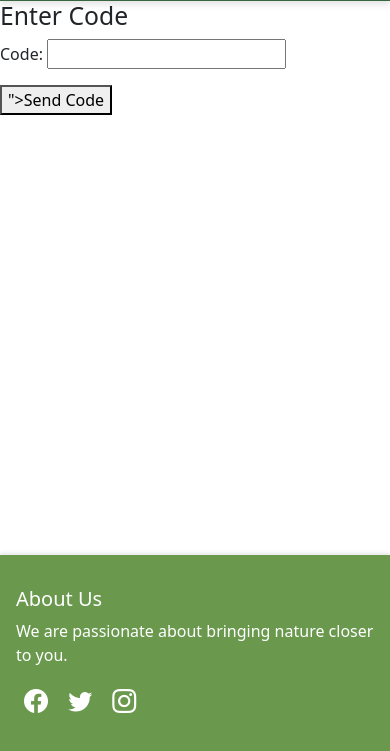
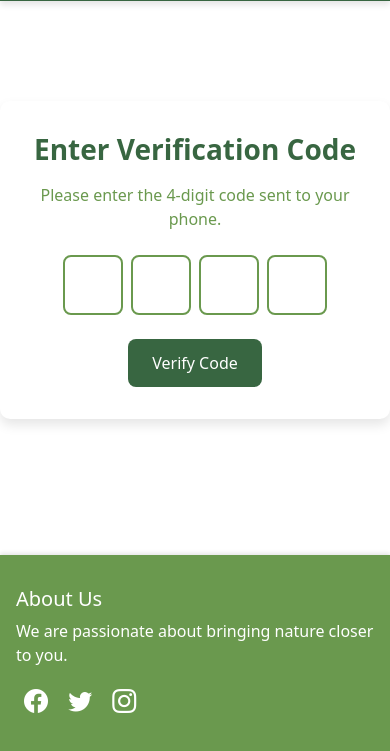
Before and after one commit to ALI-Hash1/flower-store, a Django app: page /accounts/reset-phone-done/ in a window 390 px wide. Shown: the part 93-844 px from the top of the page. Run offline with Django 5.2, Linux system fonts and the light colour scheme; some libraries are stand-ins or nearby versions.

Commit message:
all email reset password and phone reset password steps and pages was desighned successfully

```diff
--- a/flower_store/accounts/forms.py
+++ b/flower_store/accounts/forms.py
@@ -1,10 +1,8 @@
 from django import forms
-from django.forms import PasswordInput
 from django.contrib.auth.forms import ReadOnlyPasswordHashField
 from django.core.exceptions import ValidationError
 from .models import User
-from django.contrib import messages
-from django.contrib.auth.forms import PasswordChangeForm
+from django.contrib.auth.forms import PasswordChangeForm, PasswordResetForm
 
 
 class UserCreationForm(forms.ModelForm):
@@ -100,7 +98,11 @@ class ChangeEmailForm(forms.Form):
 
 
 class ChangePhoneForm(forms.Form):
-    phone_number = forms.CharField(max_length=11, min_length=11)
+    phone_number = forms.CharField(max_length=11, min_length=11, widget=forms.TextInput(attrs={
+        'class': 'form-control',
+        'placeholder': 'Enter your phone number',
+        'style': 'border-radius: 8px; border: 1px solid #6a994e; padding: 10px; font-size: 1rem;',
+    }), )
 
     def clean_phone_number(self):
         phone = self.cleaned_data.get('phone_number')
@@ -113,8 +115,17 @@ class ChangePhoneForm(forms.Form):
 
 
 class PhoneVerifyCodeForm(forms.Form):
-    code = forms.IntegerField()
-
+    code = forms.IntegerField(
+        widget=forms.NumberInput(attrs={
+            'class': 'form-control code-input',
+            'style': 'width: 60px; height: 60px; padding: 10px; font-size: 1.5rem; text-align: center; border-radius: 8px; border: 2px solid #6a994e;',
+            'maxlength': '4',
+            'inputmode': 'numeric',
+            'pattern': '[0-9]*',
+        }),
+        label="",
+        required=True
+    )
 
 class SetNewPasswordForm(forms.Form):
     new_password1 = forms.CharField(
@@ -148,15 +159,23 @@ class CustomPasswordChangeForm(PasswordChangeForm):
             'placeholder': 'Enter your current password',
             'style': 'margin-bottom: 15px; border-radius: 8px;'
         })
-        # تغییر ویجت فیلد رمز عبور جدید
         self.fields['new_password1'].widget.attrs.update({
             'class': 'form-control',
             'placeholder': 'Enter your new password',
             'style': 'margin-bottom: 15px; border-radius: 8px;'
         })
-        # تغییر ویجت فیلد تکرار رمز عبور جدید
         self.fields['new_password2'].widget.attrs.update({
             'class': 'form-control',
             'placeholder': 'Confirm your new password',
             'style': 'margin-bottom: 15px; border-radius: 8px;'
         })
+
+
+class CustomPasswordResetForm(PasswordResetForm):
+    email = forms.EmailField(
+        widget=forms.EmailInput(attrs={
+            'class': 'form-control',
+            'placeholder': 'Enter your email address',
+            'style': 'border-radius: 8px; border: 1px solid #6a994e; padding: 10px; font-size: 1rem;',
+        })
+    )
--- /dev/null
+++ b/flower_store/accounts/static/accounts/css/reset-phone-code-styles.css
@@ -0,0 +1,68 @@
+.verification-card {
+    background-color: var(--white);
+    border-radius: 10px;
+    padding: 2rem;
+    box-shadow: 0 6px 12px rgba(0, 0, 0, 0.1);
+    max-width: 400px;
+    width: 100%;
+    display: flex;
+    flex-direction: column;
+    align-items: center;
+    justify-content: center;
+}
+
+.verification-card h1 {
+    font-size: 1.75rem;
+    font-weight: bold;
+    margin-bottom: 1rem;
+    color: var(--green-dark);
+}
+
+.verification-card p {
+    font-size: 1rem;
+    margin-bottom: 1.5rem;
+    color: var(--green-medium);
+}
+
+.code-inputs {
+    display: flex;
+    gap: 0.5rem;
+    margin-bottom: 1.5rem;
+}
+
+.code-inputs input {
+    width: 60px;
+    height: 60px;
+    font-size: 1.5rem;
+    text-align: center;
+    border: 2px solid var(--green-medium);
+    border-radius: 8px;
+    outline: none;
+    transition: border-color 0.3s;
+    -moz-appearance: textfield; /* حذف فلش‌ها در فایرفاکس */
+}
+
+.code-inputs input::-webkit-outer-spin-button,
+.code-inputs input::-webkit-inner-spin-button {
+    -webkit-appearance: none; /* حذف فلش‌ها در کروم */
+    margin: 0;
+}
+
+.code-inputs input:focus {
+    border-color: var(--red-dark);
+}
+
+.verification-card button {
+    background-color: var(--green-dark);
+    color: var(--white);
+    border: none;
+    padding: 0.75rem 1.5rem;
+    border-radius: 8px;
+    font-size: 1rem;
+    cursor: pointer;
+    transition: background-color 0.3s;
+}
+
+.verification-card button:hover {
+    background-color: var(--green-medium);
+}
--- a/flower_store/accounts/templates/accounts/password-reset-phone-done.html
+++ b/flower_store/accounts/templates/accounts/password-reset-phone-done.html
@@ -2,26 +2,51 @@
 {% load static %}
 
 {% block extra_headers %}
-    <link rel="stylesheet" href="{% static 'accounts/css/register.css' %}">
+    <link rel="stylesheet" href="{% static 'accounts/css/reset-phone-code-styles.css' %}">
 {% endblock %}
 
 {% block content %}
 
-
-    <div class="main-container">
-        <!-- Form Container -->
-        <div class="register-container">
-
-            <!-- Right side for form -->
-            <div class="register-form-container">
-                <h2>Enter Code</h2>
-                <form class="register-form" action="" method="post">
-                    {% csrf_token %}
-                    {{form.as_p}}
-                    <button type="submit">">Send Code</button>
-                </form>
+     <div class="verification-card" style="margin: 100px auto;">
+        <h1>Enter Verification Code</h1>
+        <p style="text-align: center;">Please enter the 4-digit code sent to your phone.</p>
+        <form method="post">
+            {% csrf_token %}
+            <div class="code-inputs">
+                <input type="text" maxlength="1" data-index="0" required>
+                <input type="text" maxlength="1" data-index="1" required>
+                <input type="text" maxlength="1" data-index="2" required>
+                <input type="text" maxlength="1" data-index="3" required>
             </div>
-        </div>
+            <input type="hidden" id="final-code" name="code">
+            <button type="submit" style="display: block; margin: auto;">Verify Code</button>
+        </form>
     </div>
 
 {% endblock %}
+
+{% block scripts %}
+    <script>
+        const inputs = document.querySelectorAll(".code-inputs input");
+        const finalCodeInput = document.getElementById("final-code");
+
+        inputs.forEach((input, index) => {
+            input.addEventListener("input", (e) => {
+                const value = e.target.value;
+                if (value.length === 1 && index < inputs.length - 1) {
+                    inputs[index + 1].focus(); // فوکوس به مربع بعدی
+                }
+
+                // جمع‌آوری مقادیر برای فیلد پنهان
+                const code = Array.from(inputs).map(input => input.value).join("");
+                finalCodeInput.value = code;
+            });
+
+            input.addEventListener("keydown", (e) => {
+                if (e.key === "Backspace" && index > 0 && !e.target.value) {
+                    inputs[index - 1].focus(); // فوکوس به مربع قبلی
+                }
+            });
+        });
+    </script>
+{% endblock %}
--- a/flower_store/accounts/views.py
+++ b/flower_store/accounts/views.py
@@ -5,7 +5,7 @@ from django.contrib.auth.mixins import LoginRequiredMixin, UserPassesTestMixin
 from django.shortcuts import render, redirect
 from django.views import View
 from .forms import RegisterForm, LoginForm, VerifyCodeForm, ChangeEmailForm, ChangePhoneForm, PhoneVerifyCodeForm, \
-    SetNewPasswordForm, CustomPasswordChangeForm
+    SetNewPasswordForm, CustomPasswordChangeForm, CustomPasswordResetForm
 from .models import User, OtpCode
 from django.contrib import messages
 from django.contrib.auth import login, logout, authenticate
@@ -133,6 +133,7 @@ class PasswordResetView(auth_views.PasswordResetView):
     template_name = 'accounts/password-reset-form.html'
     success_url = reverse_lazy('accounts:user_reset_password_done')
     email_template_name = 'accounts/password-reset-email.html'
+    form_class = CustomPasswordResetForm
 
 
 class PasswordResetDoneView(auth_views.PasswordResetDoneView):
@@ -142,6 +143,7 @@ class PasswordResetDoneView(auth_views.PasswordResetDoneView):
 class PasswordResetConfirmView(auth_views.PasswordResetConfirmView):
     template_name = 'accounts/password-reset-confirm.html'
     success_url = reverse_lazy('accounts:user_login')
+    form_class = CustomPasswordChangeForm
 
     def form_valid(self, form):
         response = super().form_valid(form)
@@ -229,23 +231,24 @@ class PasswordResetPhoneDoneView(View):
 
 
 class PasswordResetFunctionView(View):
-    form = SetNewPasswordForm
+    def setup(self, request, *args, **kwargs):
+        user_session = request.session['user_reset_phone']
+        self.user = User.objects.get(phone_number=user_session['phone_number'])
+        self.form = CustomPasswordChangeForm
+        super().setup(request, *args, **kwargs)
+
     template = 'accounts/phone-change-password.html'
 
     def get(self, request):
         if not request.session.get('key'):
             messages.error(request, "دسترسی غیرمجاز. لطفاً ابتدا درخواست ریست رمز عبور را انجام دهید")
             return redirect('accounts:user_reset_password_phone')
-        return render(request, self.template, {'form': self.form})
+        return render(request, self.template, {'form': self.form(self.user)})
 
     def post(self, request):
-        form = self.form(request.POST)
+        form = self.form(self.user, request.POST)
         if form.is_valid():
-            cd = form.cleaned_data
-            user_session = request.session['user_reset_phone']
-            user = User.objects.get(phone_number=user_session['phone_number'])
-            user.set_password(cd['new_password1'])
-            user.save()
+            form.save()
             messages.success(self.request, "رمز عبور شما با موفقیت تغییر یافت. لطفاً با رمز عبور جدید وارد شوید.",
                              "success")
             del request.session['user_reset_phone']
```
Also changed, not shown: flower_store/accounts/static/accounts/css/confirm-email-password-styles.css (added, +53 -0 lines), flower_store/accounts/static/accounts/css/reset-phone-style.css (added, +43 -0 lines), flower_store/accounts/templates/accounts/password-reset-confirm.html (+16 -26 lines), flower_store/accounts/templates/accounts/password-reset-done.html (+53 -1 lines), flower_store/accounts/templates/accounts/password-reset-form.html (+9 -18 lines), flower_store/accounts/templates/accounts/password-reset-phone.html (+10 -15 lines), flower_store/accounts/templates/accounts/phone-change-password.html (+10 -22 lines).
